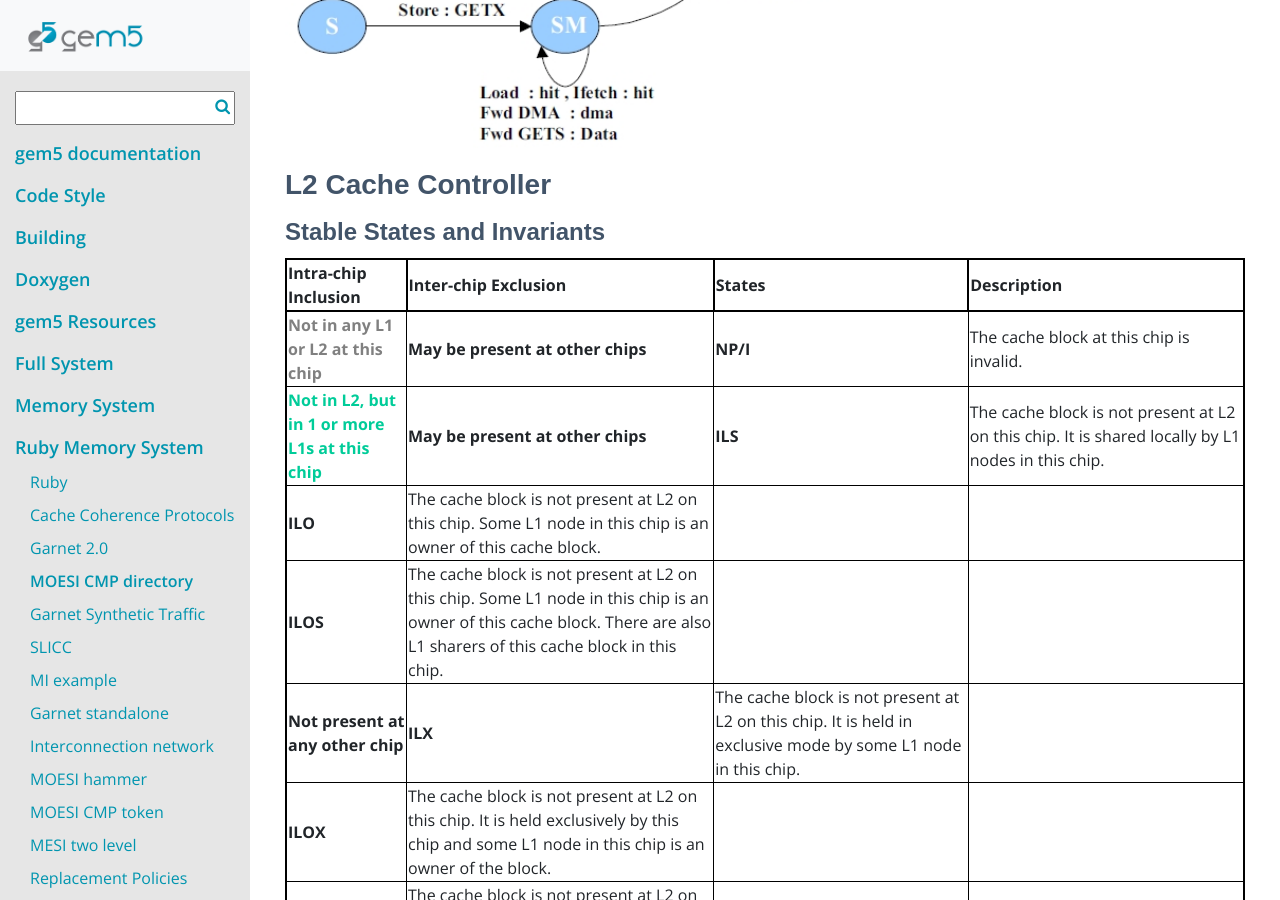
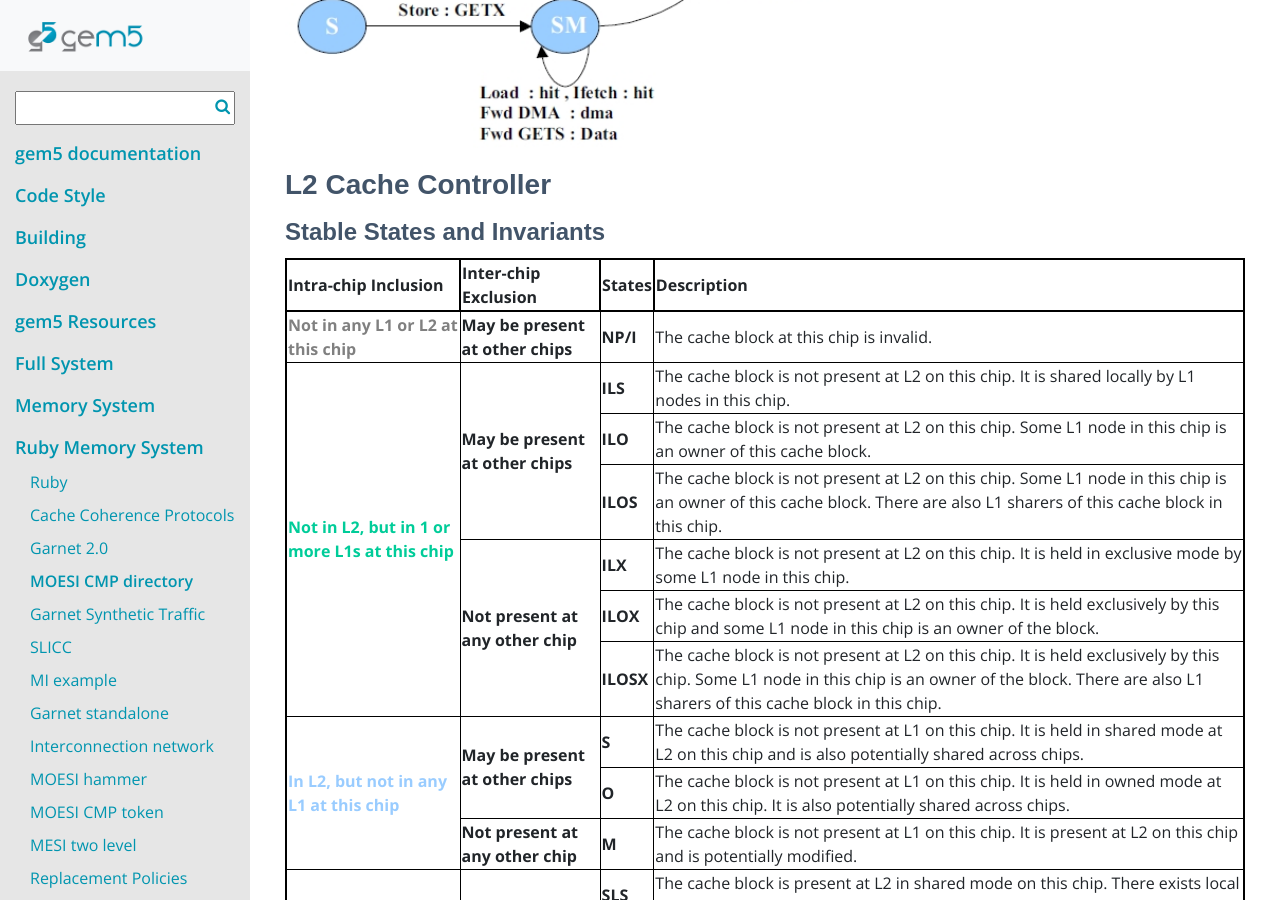
Before and after one commit to gem5/website, a Jekyll site: the page built from _pages/documentation/general_docs/ruby/MOESI_CMP_directory.md, in a window 1280 px wide and 900 px high, scrolled down 2425 px. Built offline with Jekyll 4.4.1, drawn with Linux system fonts in a browser that asks for light colours; nearby versions of some CDN libraries; some web fonts are replaced.

Commit message:
website: Fix MOESI_CMP_directory L2 cache controller state machine table
The old website used multi-row cells in the table design which is not
supported in github-markdown.
Fixed by falling back to using raw HTML for this table

Jira: https://gem5.atlassian.net/browse/GEM5-612
Change-Id: I8c0ba8066c15509d40310608e0f01c3b72ca6e5d
Reviewed-on: https://gem5-review.googlesource.com/c/public/gem5-website/+/29512
Reviewed-by: Jason Lowe-Power <power.jg@gmail.com>
Reviewed-by: Bobby R. Bruce <bbruce@ucdavis.edu>
Maintainer: Jason Lowe-Power <power.jg@gmail.com>
Tested-by: Jason Lowe-Power <power.jg@gmail.com>

```diff
--- a/_pages/documentation/general_docs/ruby/MOESI_CMP_directory.md
+++ b/_pages/documentation/general_docs/ruby/MOESI_CMP_directory.md
@@ -72,21 +72,82 @@ author: Jason Lowe-Power
 
 #### **Stable States and Invariants**
 
-| Intra-chip Inclusion                                                                | Inter-chip Exclusion                                                                                                                                                                                    | States                                                                                                                                                     | Description                                                                                                                                                        |
-| ----------------------------------------------------------------------------------- | ------------------------------------------------------------------------------------------------------------------------------------------------------------------------------------------------------- | ---------------------------------------------------------------------------------------------------------------------------------------------------------- | ------------------------------------------------------------------------------------------------------------------------------------------------------------------ |
-| **<span style="color:#808080">Not in any L1 or L2 at this chip</span>**             | **May be present at other chips**                                                                                                                                                                       | **NP/I**                                                                                                                                                   | The cache block at this chip is invalid.                                                                                                                           |
-| **<span style="color:#00CC99">Not in L2, but in 1 or more L1s at this chip</span>** | **May be present at other chips**                                                                                                                                                                       | **ILS**                                                                                                                                                    | The cache block is not present at L2 on this chip. It is shared locally by L1 nodes in this chip.                                                                  |
-| **ILO**                                                                             | The cache block is not present at L2 on this chip. Some L1 node in this chip is an owner of this cache block.                                                                                           |
-| **ILOS**                                                                            | The cache block is not present at L2 on this chip. Some L1 node in this chip is an owner of this cache block. There are also L1 sharers of this cache block in this chip.                               |
-| **Not present at any other chip**                                                   | **ILX**                                                                                                                                                                                                 | The cache block is not present at L2 on this chip. It is held in exclusive mode by some L1 node in this chip.                                              |
-| **ILOX**                                                                            | The cache block is not present at L2 on this chip. It is held exclusively by this chip and some L1 node in this chip is an owner of the block.                                                          |
-| **ILOSX**                                                                           | The cache block is not present at L2 on this chip. It is held exclusively by this chip. Some L1 node in this chip is an owner of the block. There are also L1 sharers of this cache block in this chip. |
-| **<span style="color:#99CCFF">In L2, but not in any L1 at this chip</span>**        | **May be present at other chips**                                                                                                                                                                       | **S**                                                                                                                                                      | The cache block is not present at L1 on this chip. It is held in shared mode at L2 on this chip and is also potentially shared across chips.                       |
-| **O**                                                                               | The cache block is not present at L1 on this chip. It is held in owned mode at L2 on this chip. It is also potentially shared across chips.                                                             |
-| **Not present at any other chip**                                                   | **M**                                                                                                                                                                                                   | The cache block is not present at L1 on this chip. It is present at L2 on this chip and is potentially modified.                                           |
-| **<span style="color:#CC99FF">Both in L2, and 1 or more L1s at this chip</span>**   | **May be present at other chips**                                                                                                                                                                       | **SLS**                                                                                                                                                    | The cache block is present at L2 in shared mode on this chip. There exists local L1 sharers of the block on this chip. It is also potentially shared across chips. |
-| **OLS**                                                                             | The cache block is present at L2 in owned mode on this chip. There exists local L1 sharers of the block on this chip. It is also potentially shared across chips.                                       |
-| **Not present at any other chip**                                                   | **OLSX**                                                                                                                                                                                                | The cache block is present at L2 in owned mode on this chip. There exists local L1 sharers of the block on this chip. It is held exclusively by this chip. |
+<table>
+<thead>
+<tr>
+<th> Intra-chip Inclusion </th>
+<th> Inter-chip Exclusion </th>
+<th> States </th>
+<th> Description
+</th>
+</tr>
+</thead>
+<tbody>
+<tr>
+<td> <b><span style="color:#808080">Not in any L1 or L2 at this chip</span></b> </td>
+<td> <b>May be present at other chips</b> </td>
+<td> <b>NP/I</b> </td>
+<td> The cache block at this chip is invalid.
+</td></tr>
+<tr>
+<td rowspan="6"> <b><span style="color:#00CC99">Not in L2, but in 1 or more L1s at this chip</span></b> </td>
+<td rowspan="3"><b>May be present at other chips</b> </td>
+<td> <b>ILS</b> </td>
+<td> The cache block is not present at L2 on this chip. It is shared locally by L1 nodes in this chip.
+</td></tr>
+<tr>
+<td> <b>ILO</b> </td>
+<td> The cache block is not present at L2 on this chip. Some L1 node in this chip is an owner of this cache block.
+</td></tr>
+<tr>
+<td> <b>ILOS</b> </td>
+<td> The cache block is not present at L2 on this chip. Some L1 node in this chip is an owner of this cache block. There are also L1 sharers of this cache block in this chip.
+</td></tr>
+<tr>
+<td rowspan="3"><b>Not present at any other chip</b> </td>
+<td> <b>ILX</b> </td>
+<td> The cache block is not present at L2 on this chip. It is held in exclusive mode by some L1 node in this chip.
+</td></tr>
+<tr>
+<td> <b>ILOX</b> </td>
+<td> The cache block is not present at L2 on this chip. It is held exclusively by this chip and some L1 node in this chip is an owner of the block.
+</td></tr>
+<tr>
+<td> <b>ILOSX</b> </td>
+<td> The cache block is not present at L2 on this chip. It is held exclusively by this chip. Some L1 node in this chip is an owner of the block. There are also L1 sharers of this cache block in this chip.
+</td></tr>
+<tr>
+<td rowspan="3"> <b><span style="color:#99CCFF">In L2, but not in any L1 at this chip</span></b> </td>
+<td rowspan="2"><b>May be present at other chips</b> </td>
+<td> <b>S</b> </td>
+<td> The cache block is not present at L1 on this chip. It is held in shared mode at L2 on this chip and is also potentially shared across chips.
+</td></tr>
+<tr>
+<td> <b>O</b> </td>
+<td> The cache block is not present at L1 on this chip. It is held in owned mode at L2 on this chip. It is also potentially shared across chips.
+</td></tr>
+<tr>
+<td> <b>Not present at any other chip</b> </td>
+<td> <b>M</b> </td>
+<td> The cache block is not present at L1 on this chip. It is present at L2 on this chip and is potentially modified.
+</td></tr>
+<tr>
+<td rowspan="3"> <b><span style="color:#CC99FF">Both in L2, and 1 or more L1s at this chip</span></b> </td>
+<td rowspan="2"><b>May be present at other chips</b> </td>
+<td> <b>SLS</b> </td>
+<td> The cache block is present at L2 in shared mode on this chip. There exists local L1 sharers of the block on this chip. It is also potentially shared across chips.
+</td></tr>
+<tr>
+<td> <b>OLS</b> </td>
+<td> The cache block is present at L2 in owned mode on this chip. There exists local L1 sharers of the block on this chip. It is also potentially shared across chips.
+</td></tr>
+<tr>
+<td> <b>Not present at any other chip</b> </td>
+<td> <b>OLSX</b> </td>
+<td> The cache block is present at L2 in owned mode on this chip. There exists local L1 sharers of the block on this chip. It is held exclusively by this chip.
+</td></tr>
+</tbody>
+</table>
 
 #### **FSM Abstraction**
 
```
